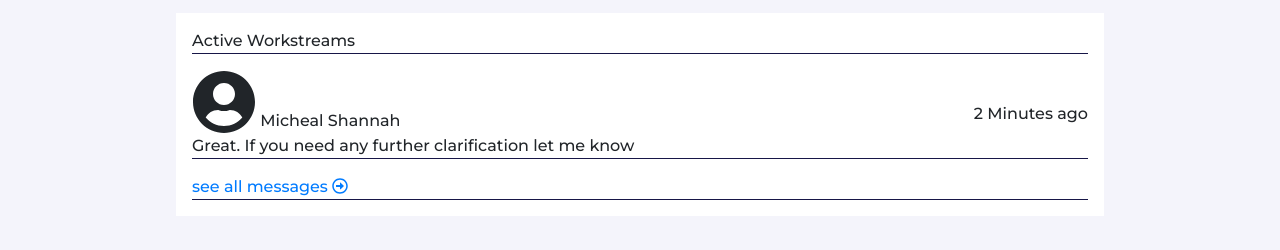
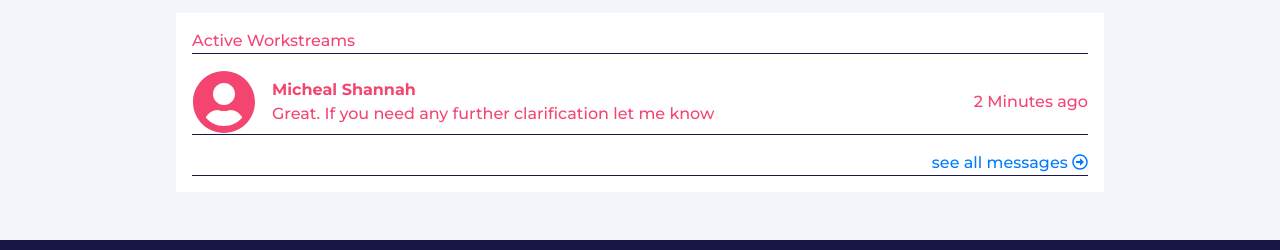
Before and after one commit to dhahmedhassan/front-tech, a website: page dashboard.html in a window 1280 px wide. Shown: the part 352-602 px from the top of the page. Drawn offline with nearby package versions, Linux system fonts and the light colour scheme; files whose address does not match are found by name.

Commit message:
add active workstram block in dashboard

```diff
--- a/dashboard.html
+++ b/dashboard.html
@@ -112,16 +112,15 @@
                         </div>
 
                         <div class="dashboard__workstream_item">
+                            <i class="fa fa-user-circle fa-4x"></i>
                             <div>
-                                <i class="fa fa-user-circle fa-4x"></i>
-                                <span class="dashboard__workstream_client">
+                                <div class="dashboard__workstream_client">
                                     Micheal Shannah
-                                </span>
+                                </div>
                                 <div class="dashboard__workstream_msg">
                                     Great. If you need any further clarification let me know
                                 </div>
                             </div>
-
                             <span class="dashboard__workstream_date">
                                 2 Minutes ago
                             </span>
--- a/sass/pages/_dashboard.scss
+++ b/sass/pages/_dashboard.scss
@@ -66,8 +66,23 @@
         &_item {
             border-bottom: 1px $primary solid;
             display: flex;
-            justify-content: space-between;
+            // justify-content: space-between;
             align-items: center;
+            color: $secondary;
+        }
+        &_client {
+            font-weight: bold;
+            margin-left: 1em;
+        }
+
+        &_msg {
+            margin-left: 1em;
+        }
+        &_date {
+            margin-left: auto;
+        }
+        &_seemore {
+            margin-left: auto;
         }
     }
 }
```
Also changed, not shown: css/main.css.
